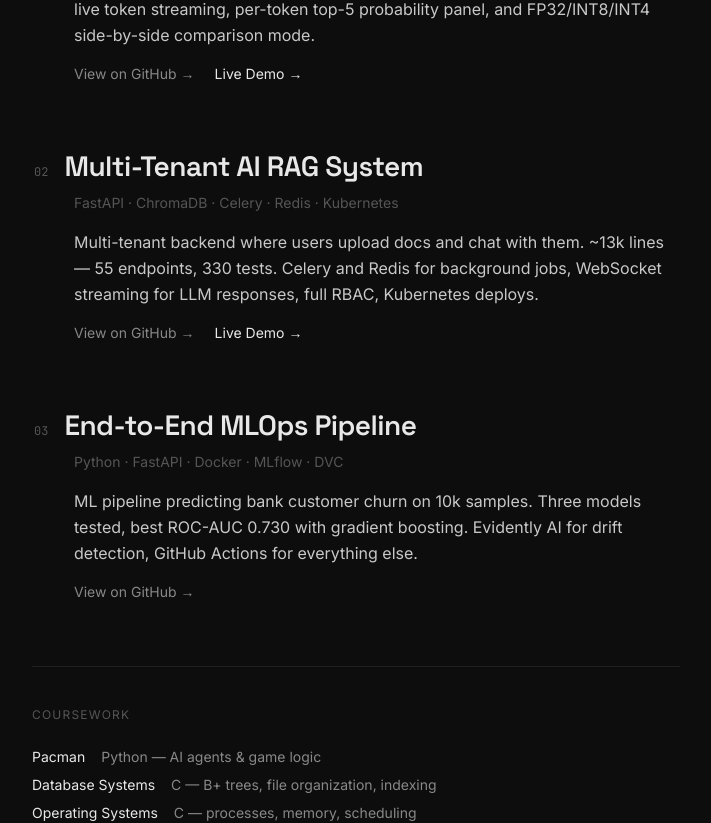
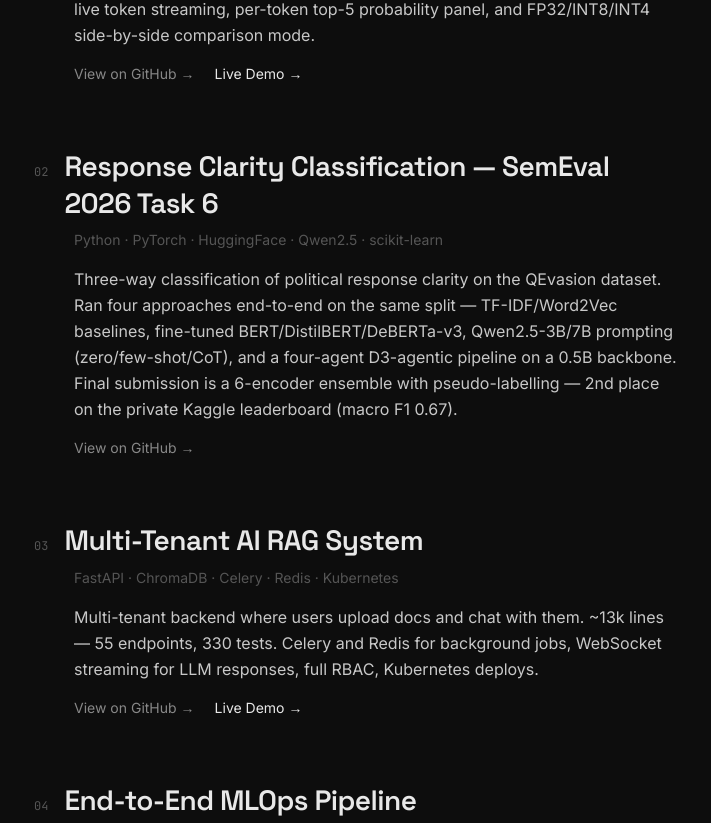
Before and after one commit to georgebon5/personal-website, a Next.js app: page / in a window 1280 px wide. Shown: the part 970-1793 px from the top of the page, without its empty margins (544-1255 px from the left). Built offline with nearby package versions, Linux system fonts and the light colour scheme.

Commit message:
feat(projects): add Response Clarity Classification (SemEval 2026 Task 6)

```diff
--- a/app/components/Projects.tsx
+++ b/app/components/Projects.tsx
@@ -6,6 +6,13 @@ const projects = [
       "From-scratch LLM inference engine — no PyTorch, no ggml, no BLAS. Implements the full transformer stack (GQA, RoPE, SwiGLU, KV cache) with hand-written NEON kernels. Runs SmolLM2 (135M–1.7B) at 10–61 tok/s on CPU. Direct BF16→INT8 loading keeps the 1.7B model under 2 GB RAM. Web UI with live token streaming, per-token top-5 probability panel, and FP32/INT8/INT4 side-by-side comparison mode.",
     github: "https://github.com/georgebon5/minillm-cpp",
     demo: "https://unwashed-swampland-chaffing.ngrok-free.dev",
+  },
+  {
+    title: "Response Clarity Classification — SemEval 2026 Task 6",
+    stack: "Python · PyTorch · HuggingFace · Qwen2.5 · scikit-learn",
+    description:
+      "Three-way classification of political response clarity on the QEvasion dataset. Ran four approaches end-to-end on the same split — TF-IDF/Word2Vec baselines, fine-tuned BERT/DistilBERT/DeBERTa-v3, Qwen2.5-3B/7B prompting (zero/few-shot/CoT), and a four-agent D3-agentic pipeline on a 0.5B backbone. Final submission is a 6-encoder ensemble with pseudo-labelling — 2nd place on the private Kaggle leaderboard (macro F1 0.67).",
+    github: "https://github.com/georgebon5/political-response-clarity",
   },
   {
     title: "Multi-Tenant AI RAG System",
```
